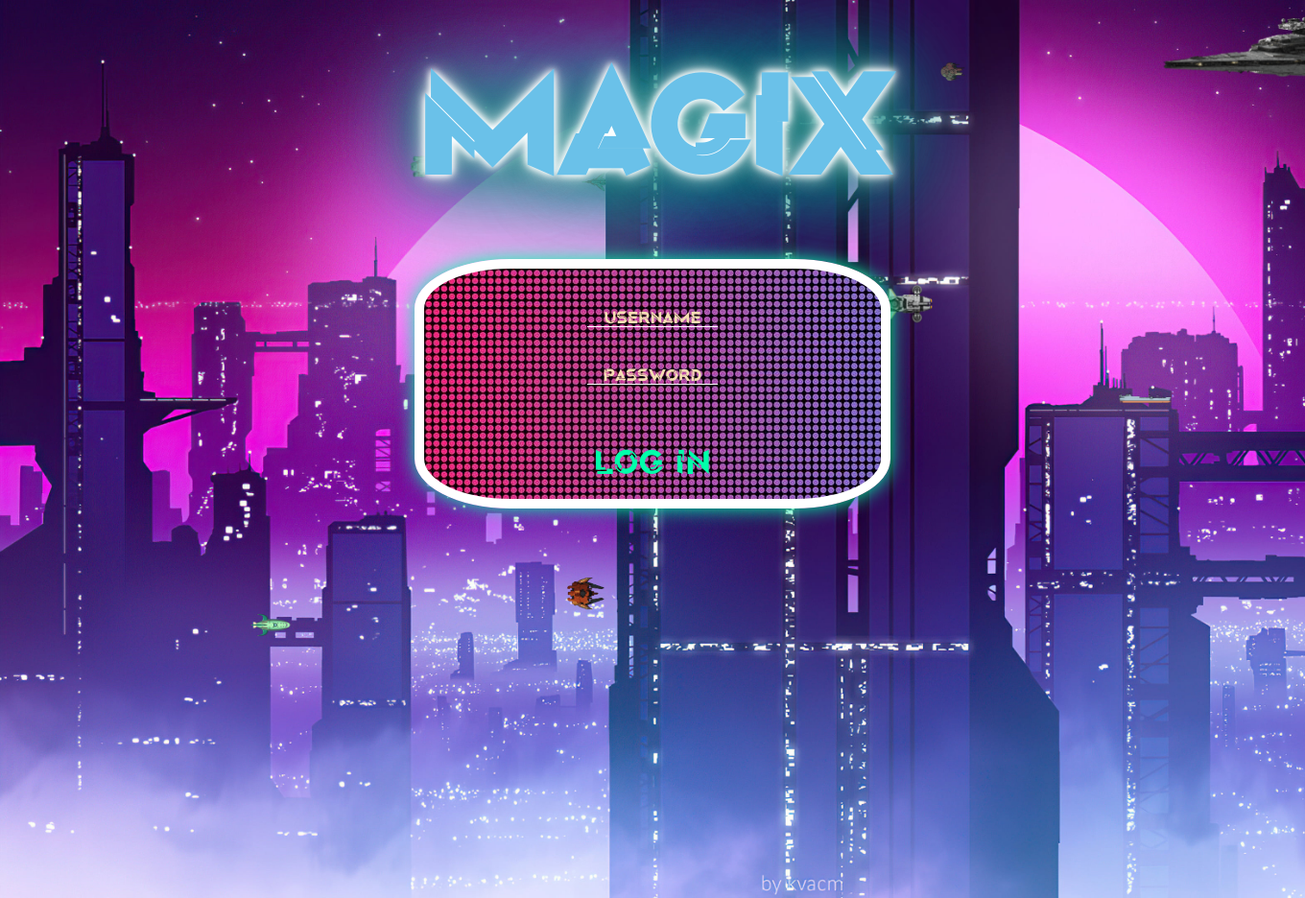
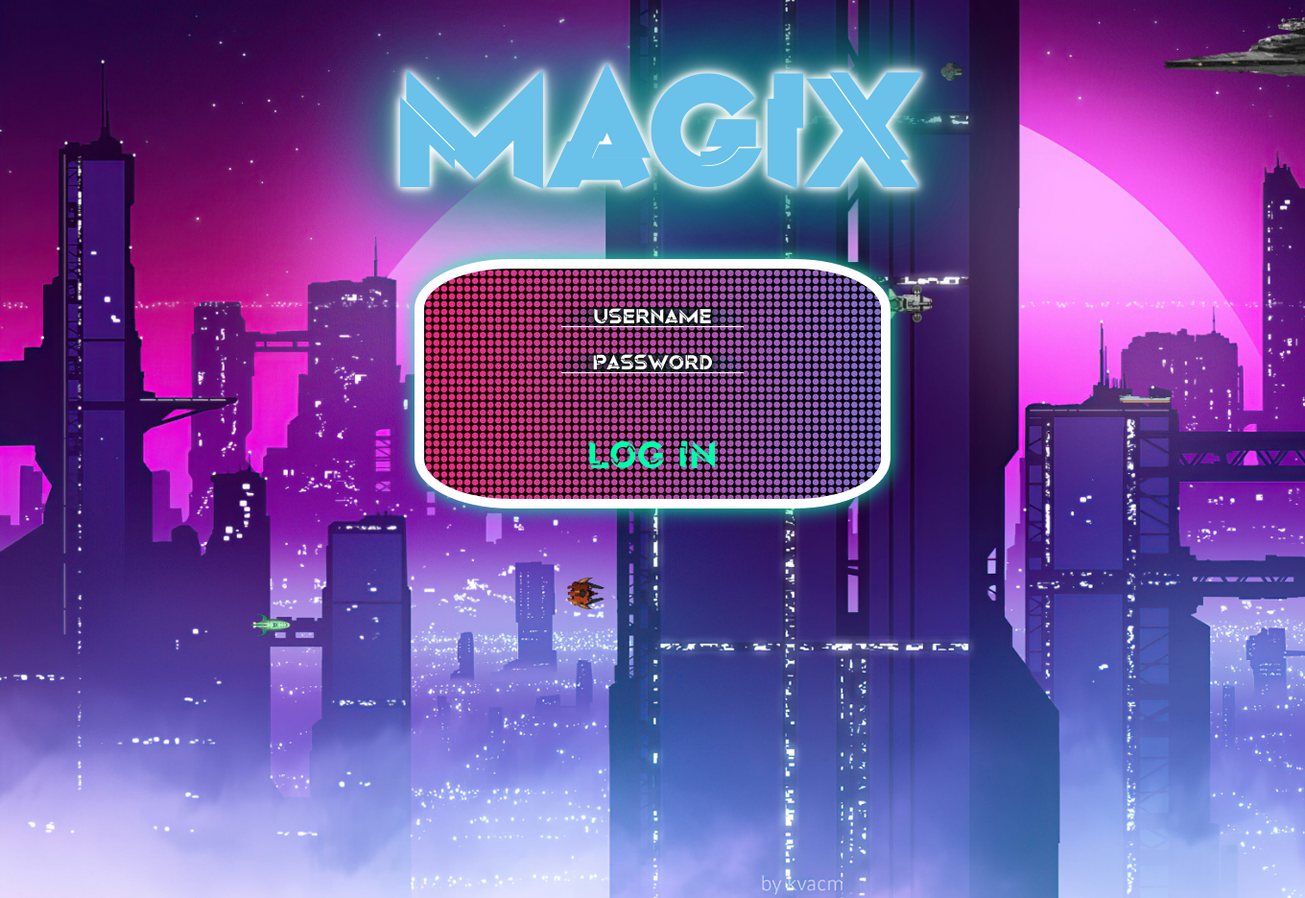
Before and after one commit to bourrrin/MagiX_web3, a PHP site: page / in a window 1360 px wide; the page is wider, and only the part inside the window is pictured. Shown: that part at 96% size. Run offline with PHP 8.4, Linux system fonts and the light colour scheme.

Commit message:
Update style.css
little ajustement on login text style

```diff
--- a/css/style.css
+++ b/css/style.css
@@ -12,9 +12,44 @@
     border-bottom: white solid 1px;
 }
 input[type="text"]::placeholder{
-    color: wheat;
+    font-size: 1.1rem;
+    color: white;
+    text-shadow:
+    0 0 7px rgb(0, 0, 0),
+    0 0 10px rgb(0, 0, 0),
+    0 0 21px rgb(0, 0, 0),
+    0 0 42px var(--neon-color),
+    0 0 82px var(--neon-color),
+    0 0 92px var(--neon-color),
+    0 0 102px var(--neon-color),
+    0 0 151px var(--neon-color);
 }
 
+input[type="text"]:hover {
+    /* box-shadow:
+    0 0 7px rgb(255, 255, 255),
+    0 0 10px rgb(255, 255, 255),
+    0 0 21px rgb(255, 255, 255),
+    0 0 42px var(--neon-color),
+    0 0 82px var(--neon-color),
+    0 0 92px var(--neon-color),
+    0 0 102px var(--neon-color),
+    0 0 151px var(--neon-color); */
+
+    opacity: 0.7;
+
+
+
+    /* text-shadow:
+    0 0 7px rgb(255, 255, 255),
+    0 0 10px rgb(255, 255, 255),
+    0 0 21px rgb(255, 255, 255),
+    0 0 42px var(--neon-color),
+    0 0 82px var(--neon-color),
+    0 0 92px var(--neon-color),
+    0 0 102px var(--neon-color),
+    0 0 151px var(--neon-color); */
+}
 
 :root{
     --open-animation-duration: 8s;
@@ -24,9 +59,10 @@
     --width:70vw;
     --neon-color:#0fa;
     color:rgb(106, 193, 233);
-    font-size: 18px;
+    font-size: 20px;
     font-family: font;
 }
+
 
 @font-face {
     font-family: font;
@@ -56,7 +92,7 @@
 }
 
 .login{
-    width:25%;
+    width:35%;
     position: absolute;
     left:50%;
     top:50%;
@@ -96,7 +132,7 @@
 }
 .login > div > div{
     width: 100%;
-    height: 50%;
+    height: 40%;
     display: flex;
     justify-content: space-around;
     flex-flow: column;
@@ -107,7 +143,7 @@
     color:var(--neon-color);
 }
 
-.login button:hover,input[type="text"]:hover {
+.login button:hover{
     text-shadow:
     0 0 7px #fff,
     0 0 10px #fff,
```
